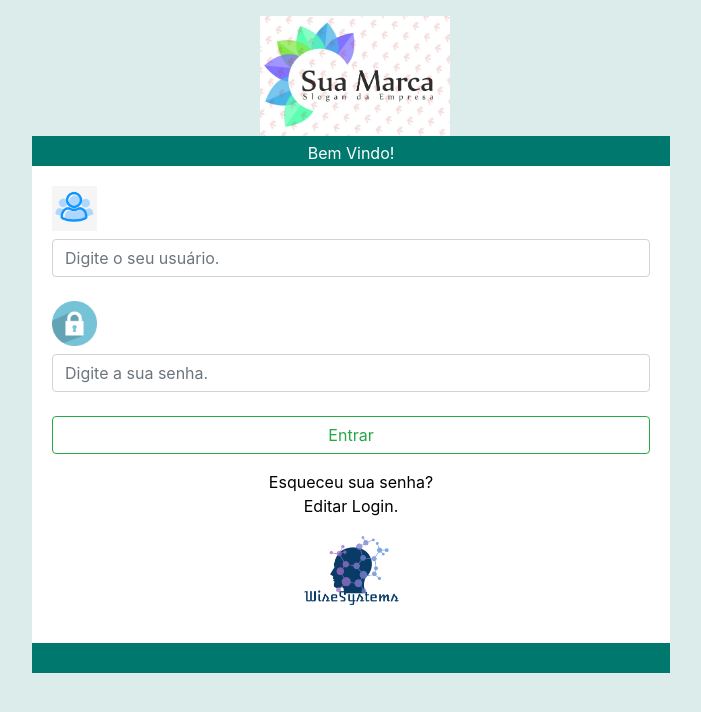
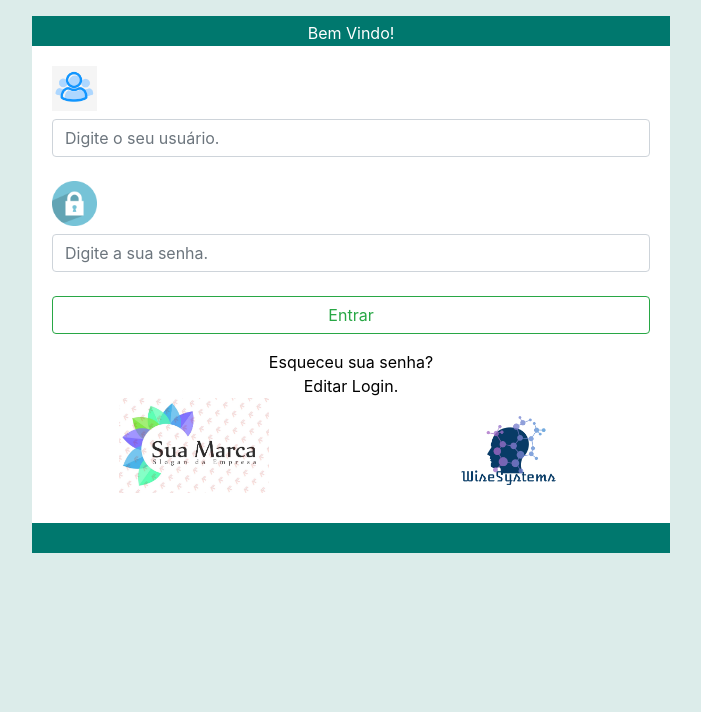
Before and after one commit to JoaoTrajano/Sistema-De-Compras, a PHP site: page /plataforma/ in a window 1280 px wide. Shown: the top 712 px of the page, without its empty margins (289-990 px from the left). Run offline with PHP 8.4, Linux system fonts and the light colour scheme.

Commit message:
ajustando o layout das marcas

```diff
--- a/VisaoMatriz.class.php
+++ b/VisaoMatriz.class.php
@@ -39,7 +39,7 @@ class VisaoMatriz
                     <div class="row">
                         <div class=" col-sm-2 col-md-4 col-lg-4 col-xl-4"></div>
                         <div class=" col-sm-4 col-md-6 col-lg-6 col-xl-6">
-                            <img src="http://localhost/plataforma/_img/logo-cliente.jpg" alt="user" width="190">
+
                         </div>
                     </div>
                     <div class="row">
@@ -69,6 +69,11 @@ class VisaoMatriz
                                     <span ><a href="#link" > Esqueceu sua senha?</a></span>
                                     <br>
                                     <span ><a href="#link" > Editar Login.</a></span><br>
+                                </div>
+                                <div class="col-md-6">
+                                    <img src="http://localhost/plataforma/_img/logo-cliente.jpg" alt="user" width="150">
+                                </div>
+                                <div class="col-md-6">
                                     <img src="http://localhost/plataforma/_img/logo.png"" alt="WiseSystem" width="105">
                                 </div>
                             </div>
@@ -77,6 +82,7 @@ class VisaoMatriz
                     <div class="row">
                         <div class="col-md-3"></div>
                         <div class="col-md-12" style="background-color:#00786e;text-align: center;height:30px;"></div>
+
                     </div>
              </div>
             </body>
```
